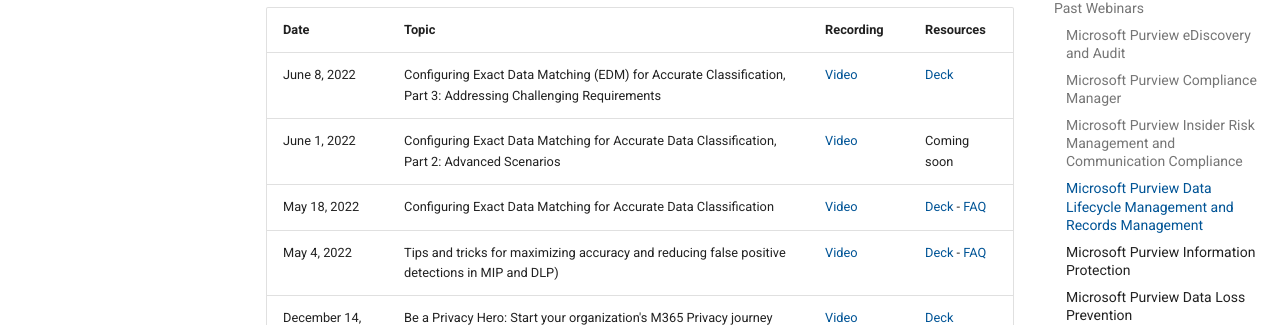
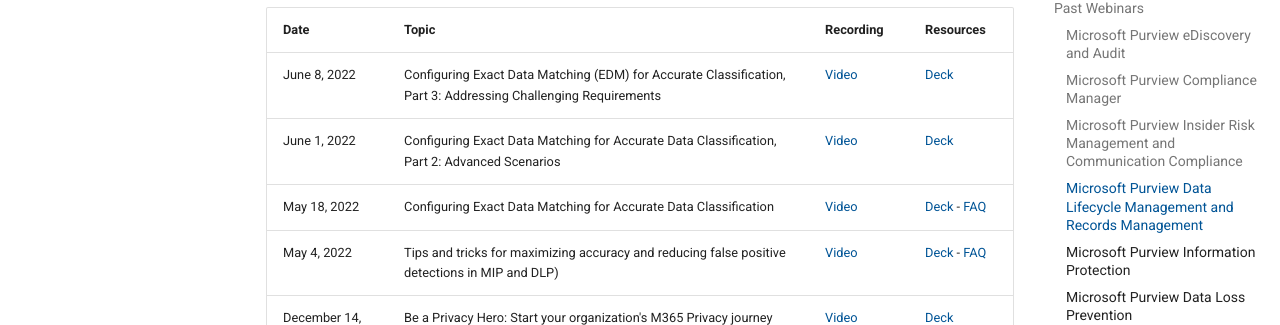
Before and after one commit to microsoft/ComplianceCxE, an MkDocs documentation site: the page built from docs/webinars.md, in a window 1280 px wide and 900 px high, scrolled down 2276 px. Shown: the part 127-452 px from the top of the window. Built offline with MkDocs 1.6.1 and Material for MkDocs 9.7.7, drawn with Linux system fonts in a browser that asks for light colours; comment, search, counter and statistics services are not loaded.

Commit message:
Update webinars.md

```diff
--- a/docs/webinars.md
+++ b/docs/webinars.md
@@ -58,7 +58,7 @@
 |Date|Topic|Recording|Resources|
 |---|---|---|---|
 |June 8, 2022| Configuring Exact Data Matching (EDM) for Accurate Classification, Part 3: Addressing Challenging Requirements | [Video](https://www.microsoft.com/en-us/videoplayer/embed/RE4Yls9)|[Deck](../resources/files/Deploying EDM for accurate classification v2 (2).pdf)|
-|June 1, 2022| Configuring Exact Data Matching for Accurate Data Classification, Part 2: Advanced Scenarios | [Video](https://www.microsoft.com/en-us/videoplayer/embed/RE4Yebs)|Coming soon|
+|June 1, 2022| Configuring Exact Data Matching for Accurate Data Classification, Part 2: Advanced Scenarios | [Video](https://www.microsoft.com/en-us/videoplayer/embed/RE4Yebs)|[Deck](../resources/files/Deploying EDM for accurate classification Part 2.pdf)|
 |May 18, 2022| Configuring Exact Data Matching for Accurate Data Classification | [Video](https://mipc.eventbuilder.com/event/61024)|[Deck](../resources/files/Configuring EDM for accurate classification.pdf) - [FAQ](../resources/files/Webinar FAQ - Configuring EDM for accurate data classification.docx)|
 |May 4, 2022| Tips and tricks for maximizing accuracy and reducing false positive detections in MIP and DLP)| [Video](https://www.microsoft.com/en-us/videoplayer/embed/RE4XUcD) | [Deck](../resources/files/Deck - Tips and tricks for reducing FPs.pdf) - [FAQ](../resources/files/Webinar FAQ - Tips and tricks for maximizing accuracy and reducing false positive detections in MIP and DLP.docx)|
 |December 14, 2021| Be a Privacy Hero: Start your organization's M365 Privacy journey today before the end of this webinar! (Trial available to E1/E3/E5)| [Video](https://mipc.eventbuilder.com/event/54251) | [Deck](../resources/files/MS Privacy webinar.pdf)  |
```
